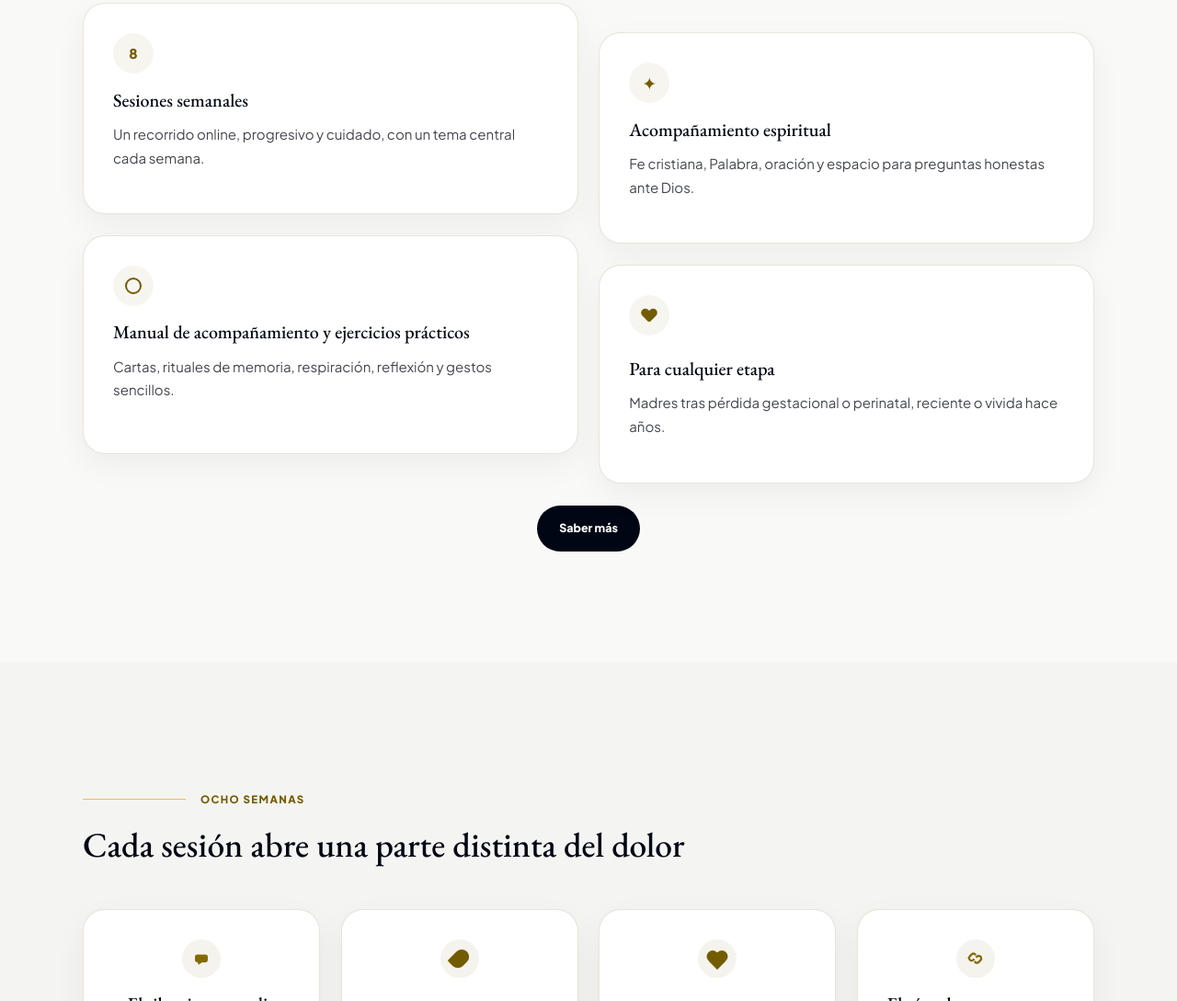
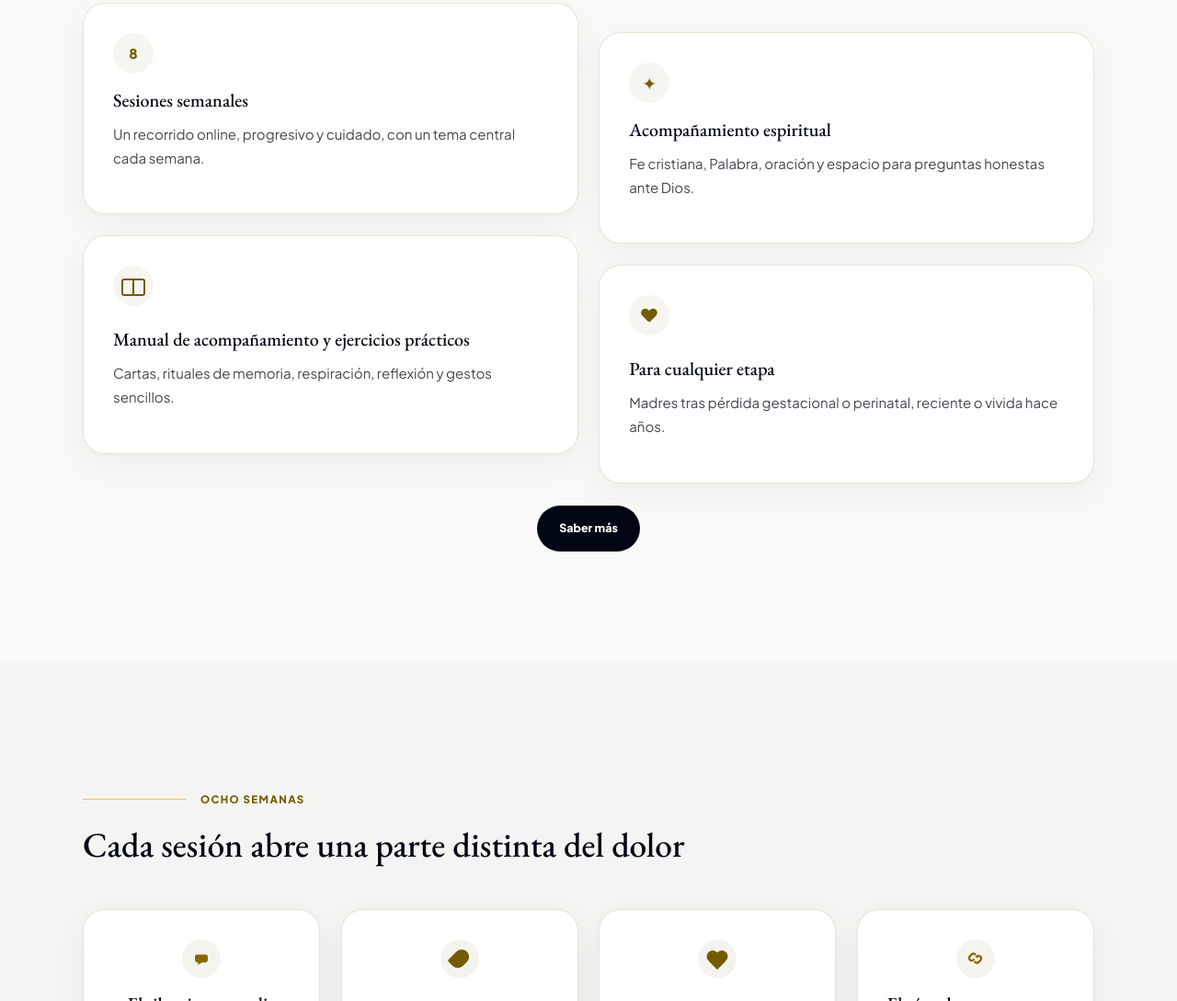
Before and after one commit to rdrgzjavier/mamasdecieloytierra, a website: page index.html in a window 1280 px wide. Shown: the part 1513-2602 px from the top of the page at 92% size. Drawn offline with nearby package versions, Linux system fonts and the light colour scheme.

Commit message:
Ajustar presentación del manual

```diff
--- a/assets/site.css
+++ b/assets/site.css
@@ -1635,3 +1635,31 @@ html body .narrow > p.eyebrow::before {
   display: block;
 }
 /* End program inline icons 3 and 5 */
+
+.icon-glyph-book {
+  position: relative;
+  font-size: 0;
+}
+
+.icon-glyph-book::before,
+.icon-glyph-book::after {
+  content: "";
+  position: absolute;
+  top: 14px;
+  width: 11px;
+  height: 15px;
+  border: 2px solid var(--secondary);
+  background: transparent;
+}
+
+.icon-glyph-book::before {
+  left: 9px;
+  border-radius: 3px 0 0 3px;
+  border-right-width: 1px;
+}
+
+.icon-glyph-book::after {
+  right: 9px;
+  border-radius: 0 3px 3px 0;
+  border-left-width: 1px;
+}
--- a/index.html
+++ b/index.html
@@ -71,7 +71,7 @@
               <p class="muted">Fe cristiana, Palabra, oración y espacio para preguntas honestas ante Dios.</p>
             </article>
             <article class="card">
-              <span class="icon icon-glyph-circle" aria-hidden="true"></span>
+              <span class="icon icon-glyph-book" aria-hidden="true"></span>
               <h3>Manual de acompañamiento y ejercicios prácticos</h3>
               <p class="muted">Cartas, rituales de memoria, respiración, reflexión y gestos sencillos.</p>
             </article>
```
Also changed, not shown: el-programa/index.html (+1 -1 lines).
